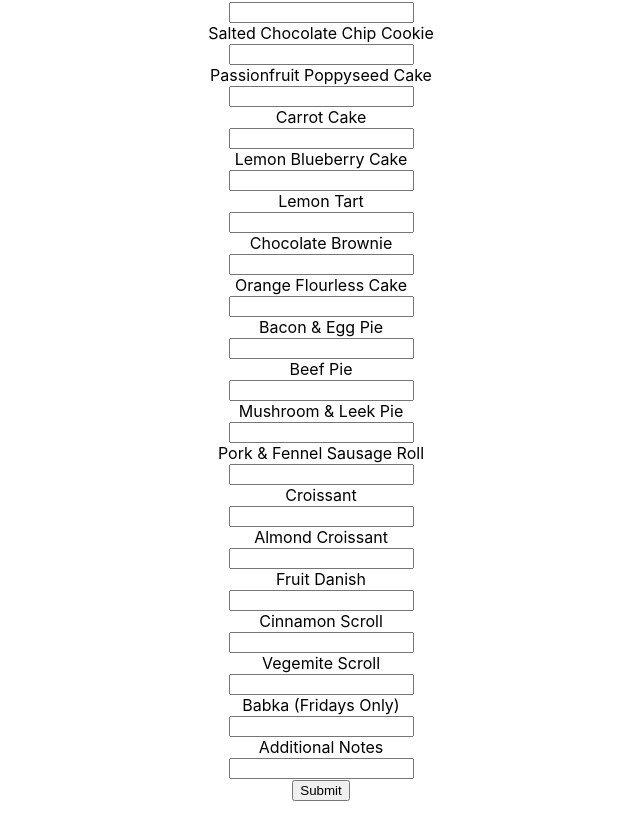
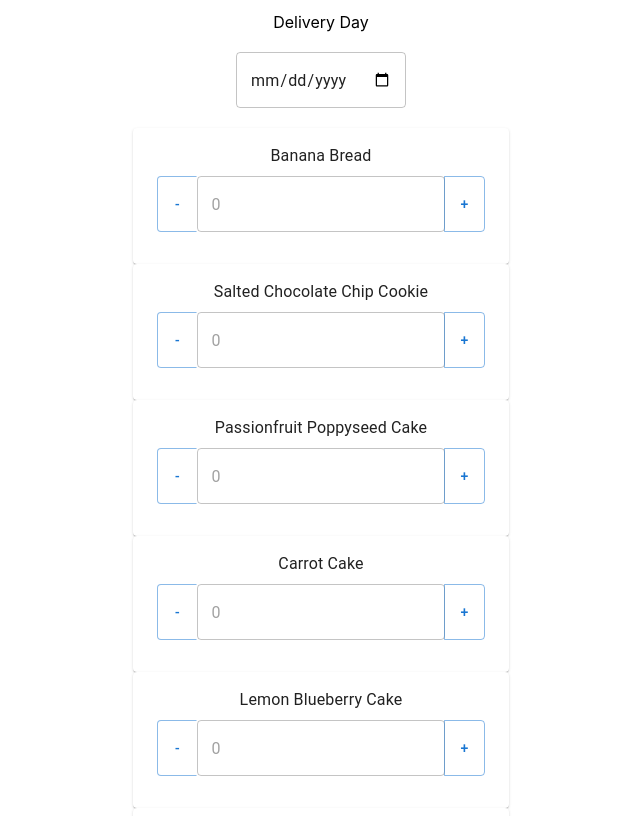
Before and after one commit to christoller/kooyong, a React (Create React App) app: page / in a window 1280 px wide. Shown: the part 904-1720 px from the top of the page, without its empty margins (319-959 px from the left). Built offline with nearby package versions, Linux system fonts and the light colour scheme.

Commit message:
Make incriment buttons for input fields, set up MUI elements

```diff
--- a/package.json
+++ b/package.json
@@ -4,12 +4,18 @@
   "homepage": "https://christoller.github.io/kooyong",
   "private": true,
   "dependencies": {
+    "@emotion/react": "^11.11.1",
+    "@emotion/styled": "^11.11.0",
+    "@fontsource/roboto": "^5.0.8",
+    "@mui/icons-material": "^5.14.19",
+    "@mui/material": "^5.14.19",
     "@testing-library/jest-dom": "^5.17.0",
     "@testing-library/react": "^13.4.0",
     "@testing-library/user-event": "^13.5.0",
     "react": "^18.2.0",
     "react-dom": "^18.2.0",
     "react-scripts": "5.0.1",
+    "rsuite": "^5.46.1",
     "web-vitals": "^2.1.4"
   },
   "scripts": {
--- a/src/components/OrderForm.jsx
+++ b/src/components/OrderForm.jsx
@@ -1,4 +1,16 @@
 import { useState } from 'react';
+import {
+    Button,
+    Box,
+    ButtonGroup,
+    TextField,
+    Card,
+    Typography,
+    CardMedia,
+    CardContent,
+    CardActions,
+} from '@mui/material';
+import { InputNumber } from 'rsuite';
 
 const customerName = 'entry.1623023882';
 const deliveryDay = 'entry.501096647';
@@ -86,21 +98,45 @@ export const OrderForm = () => {
         return nextDate;
     };
     let date = getDefaultDate().toDateString();
+    const [deliveryDate, setDeliveryDate] = useState(date);
 
-    const [deliveryDate, setDeliveryDate] = useState(date);
+    const handleUpClick = (e) => {
+        let target = document.getElementById(e);
+        parseInt(target.value++);
+    };
+    const handleDownClick = (e) => {
+        let target = document.getElementById(e);
+        if (target.value > 0) {
+            parseInt(target.value--);
+        } else {
+            target.value = 0;
+        }
+    };
 
     return (
         <div>
             <form action='https://docs.google.com/forms/d/e/1FAIpQLSccV-oSwwNOfBrBFPEFCZQPIBF6SlwzDp3m7_WeZnsNMBeAAg/formResponse'>
+                <Box
+                    display='flex'
+                    flexDirection='column'
+                    justifyContent='center'
+                    alignItems='center'>
                     <label htmlFor={customerName} placeholder='Your Name'>
                         Ordered By
                     </label>
                     <br />
-                <input type='text' name={customerName} />
+                    <TextField
+                        id='outlined-basic'
+                        variant='outlined'
+                        type='text'
+                        name={customerName}
+                    />
                     <br />
                     <label htmlFor={deliveryDay}>Delivery Day</label>
                     <br />
-                <input
+                    <TextField
+                        id='outlined-basic'
+                        variant='outlined'
                         type='date'
                         onChange={(e) => {
                             setDeliveryDate(e.target.value);
@@ -111,24 +147,76 @@ export const OrderForm = () => {
                     />
                     <br />
                     {Object.keys(products).map((product, index) => (
-                    <div key={index}>
+                        <Card sx={{ minWidth: 275 }}>
+                            <CardContent>
+                                <Typography
+                                    htmlFor={products[product].productCode}>
+                                    {products[product].productName}
+                                </Typography>
+
+                                <CardActions sx={{ justifyContent: 'center' }}>
+                                    <ButtonGroup
+                                        variant='outlined'
+                                        aria-label='outlined button group'
+                                        justifyContent='center'>
+                                        <Button
+                                            onClick={() => {
+                                                handleDownClick(
+                                                    products[product]
+                                                        .productCode
+                                                );
+                                            }}>
+                                            -
+                                        </Button>
+                                        <TextField
+                                            id={products[product].productCode}
+                                            variant='outlined'
+                                            type='text'
+                                            pattern='\d*'
+                                            name={products[product].productCode}
+                                            placeholder='0'
+                                        />
+                                        <Button
+                                            onClick={() => {
+                                                handleUpClick(
+                                                    products[product]
+                                                        .productCode
+                                                );
+                                            }}>
+                                            +
+                                        </Button>
+                                    </ButtonGroup>
+                                </CardActions>
+                            </CardContent>
+                            {/* <div key={index}>
                             <label htmlFor={products[product].productCode}>
                                 {products[product].productName}
                             </label>
                             <br />
-                        <input
+                            <TextField
+                                id='outlined-basic'
+                                variant='outlined'
                                 type='text'
                                 pattern='\d*'
                                 name={products[product].productCode}
                             />
                             <br />
-                    </div>
+                        </div> */}
+                        </Card>
                     ))}
                     <label htmlFor={notes}>Additional Notes </label>
                     <br />
-                <input type='text' name={notes} />
+                    <TextField
+                        id='outlined-basic'
+                        variant='outlined'
+                        type='text'
+                        name={notes}
+                    />
                     <br />
-                <button type='submit'>Submit</button>
+                    <Button type='submit' variant='contained'>
+                        Submit
+                    </Button>
+                </Box>
             </form>
         </div>
     );
```
Also changed, not shown: 2 other files (tests, documents, lock files or other folders). Lines whose indentation alone changed are shown as unchanged.
